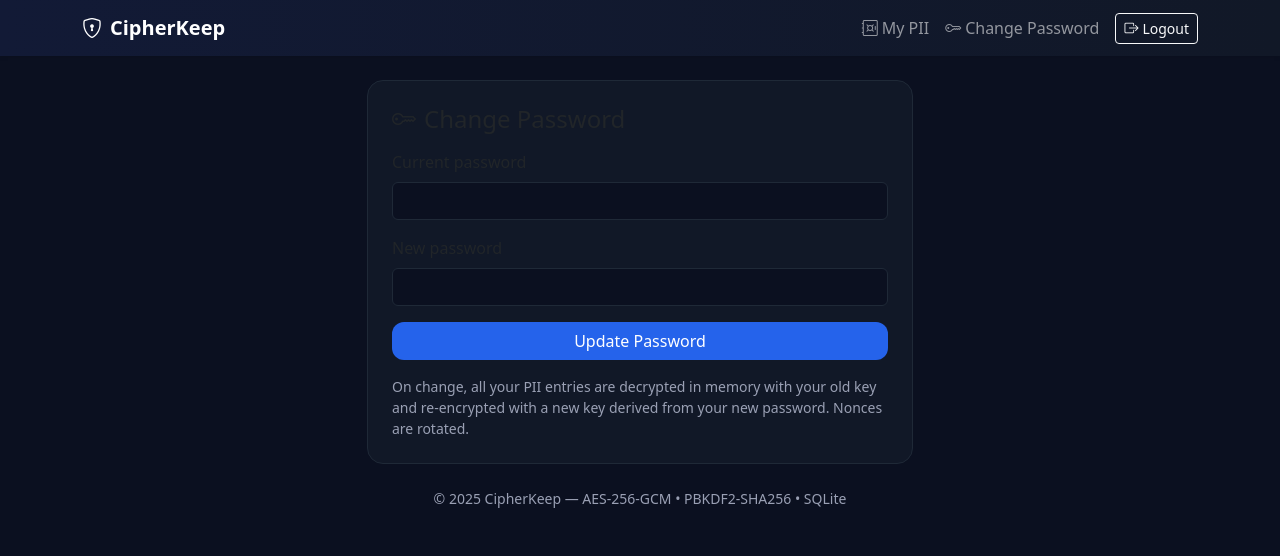
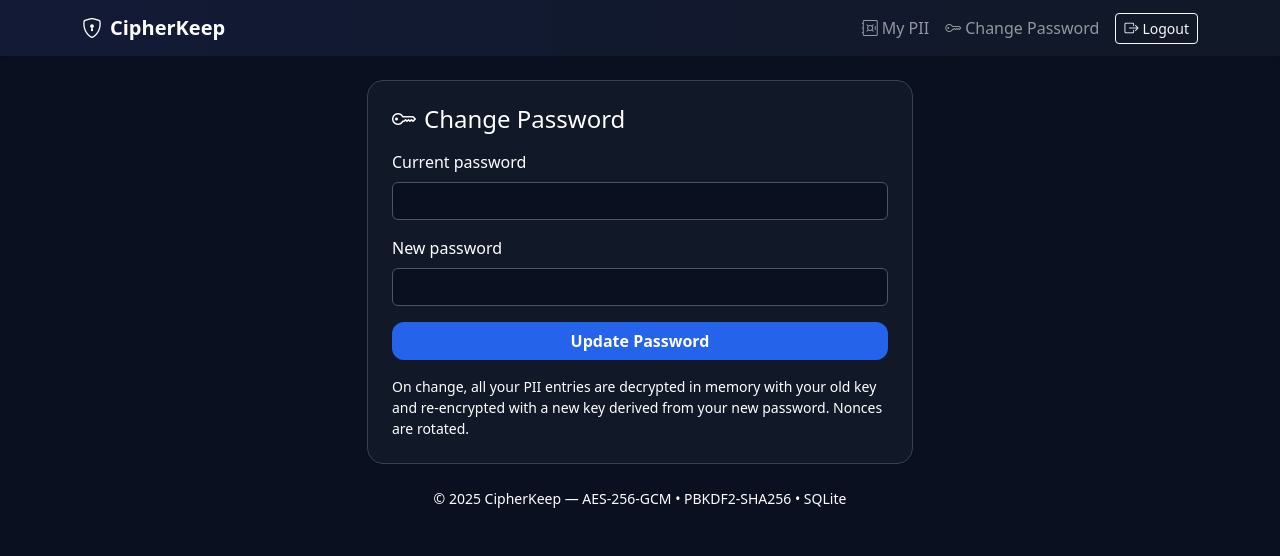
Before and after one commit to vishal-rathod-1/cognizant-hackathon, a Flask app: page /change-password in a window 1280 px wide. Shown: the top 556 px of the page. Run offline with Flask 3, Linux system fonts and the light colour scheme; the visitor is signed in with stand-in values (Sample User, id 1).

Commit message:
ui update

```diff
--- a/app.py
+++ b/app.py
@@ -5,14 +5,14 @@ from sqlalchemy import create_engine, select, delete
 from sqlalchemy.orm import sessionmaker, scoped_session
 from models import Base, User, PIIRecord
 from crypto_utils import (
-    new_salt_b64, sha256_auth_hash, derive_key, aesgcm_encrypt, aesgcm_decrypt, PBKDF2_ITERS, b64e
+    new_salt_b64, sha256_auth_hash, derive_key, aesgcm_encrypt,validate_password, aesgcm_decrypt, PBKDF2_ITERS, b64e
 )
 
 DATABASE_URL = os.environ.get("DATABASE_URL", "sqlite:///cipherkeep_ui.db")
 SECRET_KEY = os.environ.get("SECRET_KEY", os.urandom(32))
 
 app = Flask(__name__)
-app.config.update(SECRET_KEY=SECRET_KEY, PERMANENT_SESSION_LIFETIME=timedelta(hours=8))
+app.config.update(SECRET_KEY=SECRET_KEY, PERMANENT_SESSION_LIFETIME=timedelta(hours=1))
 
 engine = create_engine(DATABASE_URL, future=True)
 Base.metadata.create_all(engine)
@@ -39,27 +39,41 @@ def index():
 def register():
     if request.method == "GET":
         return render_template("register.html", title="Register")
+
     username = request.form.get("username","").strip()
     password = request.form.get("password","")
+
     if not username or not password:
         flash("Please provide username and password.", "danger")
         return redirect(url_for("register"))
+
+    # ✅ Password policy check here
+    valid, msg = validate_password(password)
+    if not valid:
+        flash(msg, "danger")
+        return redirect(url_for("register"))
+
     db = db_sess()
     try:
         exists = db.execute(select(User).where(User.username == username)).scalar_one_or_none()
         if exists:
             flash("Username already exists.", "warning")
             return redirect(url_for("register"))
+
         auth_salt_b64 = new_salt_b64()
         kdf_salt_b64  = new_salt_b64()
         auth_hash_b64 = b64e(sha256_auth_hash(password, auth_salt_b64))
-        user = User(username=username, auth_salt_b64=auth_salt_b64, auth_hash_b64=auth_hash_b64,
-                    kdf_salt_b64=kdf_salt_b64, kdf_iters=PBKDF2_ITERS)
+
+        user = User(username=username, auth_salt_b64=auth_salt_b64,
+                    auth_hash_b64=auth_hash_b64, kdf_salt_b64=kdf_salt_b64,
+                    kdf_iters=PBKDF2_ITERS)
         db.add(user); db.commit()
+
         flash("Account created. Please log in.", "success")
         return redirect(url_for("login"))
     finally:
         db.close()
+
 
 @app.route("/login", methods=["GET","POST"])
 def login():
@@ -140,29 +154,42 @@ def pii():
         return render_template("pii.html", title="My PII", decrypted=decrypted, records=records)
     finally:
         db.close()
-
 @app.route("/change-password", methods=["GET","POST"])
 def change_password():
     if "uid" not in session:
-        flash("Please log in first.", "warning"); return redirect(url_for("login"))
+        flash("Please log in first.", "warning")
+        return redirect(url_for("login"))
+
     db = db_sess()
     try:
         user = db.get(User, session["uid"])
+
         if request.method == "GET":
             return render_template("change_password.html", title="Change Password")
+
         old_pw = request.form.get("old_password","")
         new_pw = request.form.get("new_password","")
+
         if not old_pw or not new_pw:
             flash("Both old and new passwords are required.", "danger")
             return redirect(url_for("change_password"))
-        # verify old password
+
+        # ✅ verify old password
         calc = b64e(sha256_auth_hash(old_pw, user.auth_salt_b64))
         if calc != user.auth_hash_b64:
             flash("Old password is incorrect.", "danger")
             return redirect(url_for("change_password"))
+
+        # ✅ enforce password policy on new password
+        valid, msg = validate_password(new_pw)
+        if not valid:
+            flash(msg, "danger")
+            return redirect(url_for("change_password"))
+
         # derive keys
         old_key = derive_key(old_pw, user.kdf_salt_b64, user.kdf_iters)
         new_key = derive_key(new_pw, user.kdf_salt_b64, user.kdf_iters)
+
         # re-encrypt all user PII rows
         rows = db.execute(select(PIIRecord).where(PIIRecord.owner_id==user.id)).scalars().all()
         reenc = 0
@@ -176,13 +203,16 @@ def change_password():
                 reenc += 1
             except Exception:
                 pass
+
         # update auth hash to new password (keeping same auth_salt for simplicity)
         user.auth_hash_b64 = b64e(sha256_auth_hash(new_pw, user.auth_salt_b64))
         db.commit()
+
         # update session key
         session["key_b64"] = base64.b64encode(new_key).decode()
         flash(f"Password changed. Re-encrypted {reenc} record(s).", "success")
         return redirect(url_for("pii"))
+
     finally:
         db.close()
 
--- a/templates/base.html
+++ b/templates/base.html
@@ -7,15 +7,17 @@
     <link href="https://cdn.jsdelivr.net/npm/bootstrap@5.3.3/dist/css/bootstrap.min.css" rel="stylesheet">
     <link href="https://cdn.jsdelivr.net/npm/bootstrap-icons@1.11.3/font/bootstrap-icons.css" rel="stylesheet">
     <style>
-      body { background: #0b1020; color: #e6e8f0; }
-      .navbar { background: linear-gradient(90deg, #121a36, #111827); }
-      .card { background: #111827; border: 1px solid #1f2937; border-radius: 16px; }
-      .form-control, .form-select { background:#0b1020; color:#e6e8f0; border:1px solid #1f2937; }
-      .btn-brand { background:#2563eb; color:white; border-radius: 12px; }
-      .btn-brand:hover { background:#1d4ed8; }
-      .muted { color:#9aa0b4; }
-      code { color:#93c5fd; }
-      footer { color:#9aa0b4; }
+   body { background: #0b1020; color: #ffffff; } /* pure white text */
+.navbar { background: linear-gradient(90deg, #121a36, #111827); color: #ffffff; }
+.card { background: #111827; border: 1px solid #374151; border-radius: 16px; color: #ffffff; }
+.form-control, .form-select { background:#0b1020; color:#ffffff; border:1px solid #4b5563; }
+.btn-brand { background:#2563eb; color:#ffffff; border-radius: 12px; font-weight:600; }
+.btn-brand:hover { background:#1d4ed8; color:#ffffff; }
+.muted { color:#ffffff; } /* force muted text to white too */
+code { color:#ffffff; font-weight:600; } /* white code text */
+footer { color:#ffffff; }
+
+
     </style>
   </head>
   <body>
```
Also changed, not shown: crypto_utils.py (+20 -0 lines).
